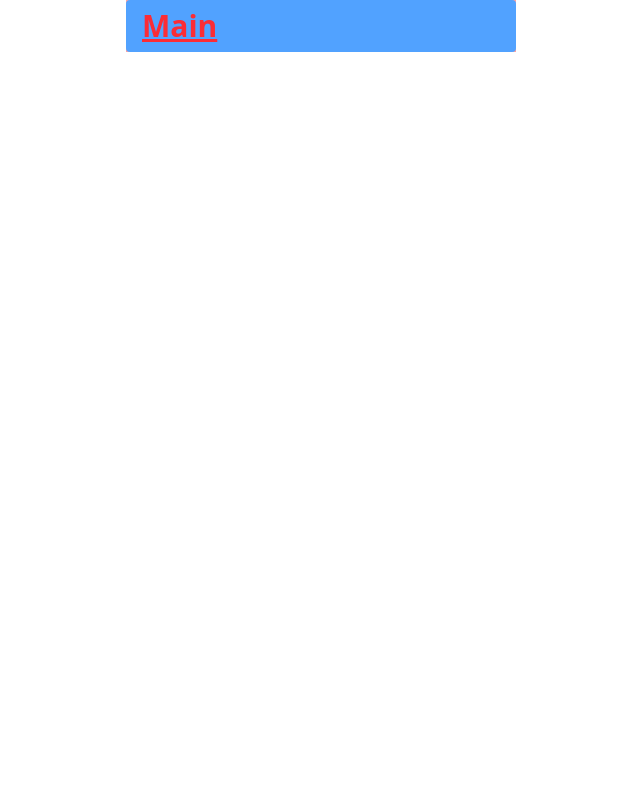
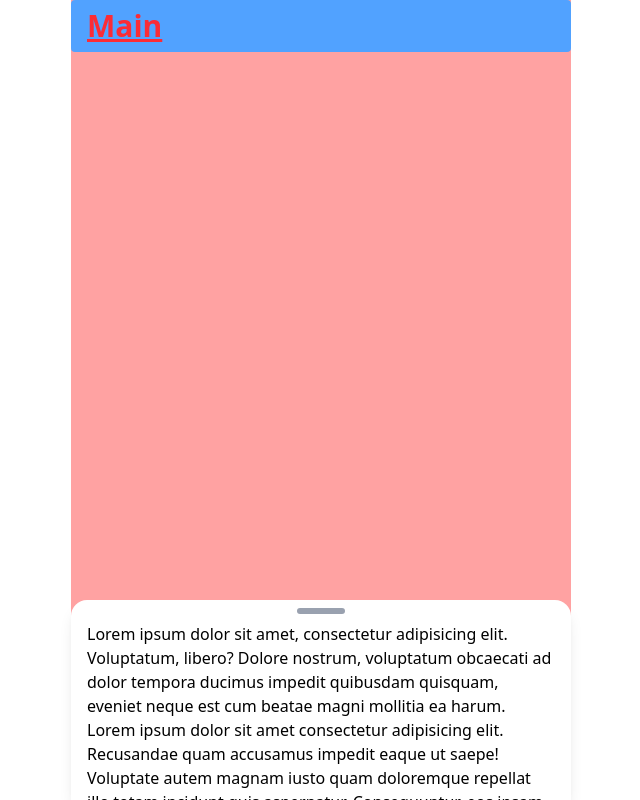
Before and after one commit to 9ITHON/4-ClearPlate-FE, a React (Vite) app: page / in a window 1280 px wide. Shown: the whole page, without its empty margins (319-959 px from the left). Built offline with nearby package versions, Linux system fonts and the light colour scheme.

Commit message:
design: 드래그 모달과 기본 세팅

```diff
--- a/index.html
+++ b/index.html
@@ -3,8 +3,11 @@
   <head>
     <meta charset="UTF-8" />
     <link rel="icon" type="image/svg+xml" href="/vite.svg" />
-    <meta name="viewport" content="width=device-width, initial-scale=1.0" />
-    <title>Vite + React</title>
+    <meta
+      name="viewport"
+      content="width=device-width, initial-scale=1.0, maximum-scale=1"
+    />
+    <title>CLP</title>
   </head>
   <body>
     <div id="root"></div>
--- /dev/null
+++ b/src/components/DragModal.jsx
@@ -0,0 +1,92 @@
+import React, { useState, useRef } from "react";
+
+const DragModal = ({ children }) => {
+  const [height, setHeight] = useState(200); // 초기 높이 (px)
+  const [isDragging, setIsDragging] = useState(false);
+
+  const startY = useRef(null);
+  const startHeight = useRef(null);
+  const startTime = useRef(null);
+
+  const minHeight = 200;
+  const maxHeight = 600;
+
+  // 마우스 부분 (가속도 구현 x)
+  const onMouseDown = (e) => {
+    startY.current = e.clientY;
+    startHeight.current = height;
+    setIsDragging(true);
+    window.addEventListener("mousemove", onMouseMove);
+    window.addEventListener("mouseup", onMouseUp);
+  };
+
+  const onMouseMove = (e) => {
+    const diff = startY.current - e.clientY;
+    const newHeight = Math.min(
+      Math.max(startHeight.current + diff, minHeight),
+      maxHeight
+    );
+    setHeight(newHeight);
+  };
+  const onMouseUp = () => {
+    setIsDragging(false);
+    window.removeEventListener("mousemove", onMouseMove);
+    window.removeEventListener("mouseup", onMouseUp);
+  };
+
+  // 터치 부분(가속도 구현)
+  const onTouchStart = (e) => {
+    startY.current = e.touches[0].clientY;
+    startHeight.current = height;
+    startTime.current = Date.now();
+    setIsDragging(true);
+    window.addEventListener("touchmove", onTouchMove);
+    window.addEventListener("touchend", onTouchEnd);
+  };
+
+  const onTouchMove = (e) => {
+    const diff = startY.current - e.touches[0].clientY;
+    const newHeight = Math.min(
+      Math.max(startHeight.current + diff, minHeight),
+      maxHeight
+    );
+    setHeight(newHeight);
+  };
+
+  const onTouchEnd = (e) => {
+    const endY = e.changedTouches[0].clientY;
+    const diffY = startY.current - endY;
+    const timeElapsed = Date.now() - startTime.current;
+    //가속도
+    const velocity = diffY / timeElapsed; // px/ms
+
+    if (velocity > 0.5) {
+      setHeight(maxHeight);
+    } else if (velocity < -0.5) {
+      setHeight(minHeight);
+    }
+    setIsDragging(false);
+
+    window.removeEventListener("touchmove", onTouchMove);
+    window.removeEventListener("touchend", onTouchEnd);
+  };
+
+  return (
+    <div
+      className={`  w-full" bg-white rounded-t-2xl shadow-lg flex flex-col ${
+        !isDragging ? "transition-[height] duration-500 ease-in-out" : ""
+      }`}
+      style={{ height: `${height}px` }}
+    >
+      {/* 드래그 핸들 */}
+      <div onMouseDown={onMouseDown} onTouchStart={onTouchStart}>
+        <div className="w-12 h-1.5 bg-gray-400 rounded-full mx-auto my-2 cursor-ns-resize"></div>
+      </div>
+
+      {/* 콘텐츠 */}
+      <div className="overflow-auto flex-1 px-4">{children}</div>
+    </div>
+  );
+};
+
+export default DragModal;
--- a/src/pages/Main.jsx
+++ b/src/pages/Main.jsx
@@ -1,8 +1,23 @@
+import DragModal from "../components/DragModal";
 const Main = () => {
   return (
-    <div className="bg-red-300">
+    <div className=" bg-red-300 h-screen w-full ">
       <div className="button" style={{ width: "100%" }}>
         <h1 className="text-red-500 text-3xl font-bold underline">Main</h1>
+      </div>
+      <div className="absolute bottom-0 w-full">
+        <DragModal>
+          <span>
+            Lorem ipsum dolor sit amet, consectetur adipisicing elit.
+            Voluptatum, libero? Dolore nostrum, voluptatum obcaecati ad dolor
+            tempora ducimus impedit quibusdam quisquam, eveniet neque est cum
+            beatae magni mollitia ea harum. Lorem ipsum dolor sit amet
+            consectetur adipisicing elit. Recusandae quam accusamus impedit
+            eaque ut saepe! Voluptate autem magnam iusto quam doloremque
+            repellat illo totam incidunt quis aspernatur. Consequuntur, eos
+            ipsam.
+          </span>
+        </DragModal>
       </div>
     </div>
   );
--- a/src/styles/custom.css
+++ b/src/styles/custom.css
@@ -8,3 +8,11 @@
 .button:hover {
   @apply bg-blue-600;
 }
+
+.mainColor {
+  @apply bg-amber-300;
+}
+
+.subColor {
+  @apply bg-amber-200;
+}
--- a/src/styles/main.css
+++ b/src/styles/main.css
@@ -6,16 +6,24 @@
 /* 글로벌 변수 지정 style={{--font-display}}로 불러오기 가능*/
 @theme {
   --font-display: "Satoshi", "sans-serif";
-  --container-width-sm: 390px; /* iPhone 13 Pro CSS 해상도 기준 */
+  --container-width-sm: 500px; /* iPhone 13 Pro CSS 해상도 기준 */
   --container-height: 844px;
 }
 
 /* 전역 컨테이너 기본 스타일 */
 :root {
-  width: var(--container-width-sm);
-  max-width: 100%;
-  margin-left: auto;
-  margin-right: auto;
-  margin-top: auto;
-  margin-bottom: auto;
+  max-width: var(--container-width-sm);
+  margin: auto auto; /* 가운데 정렬 */
+  min-width: 300px;
+  width: 100%; /* 화면이 더 작으면 100%로 */
+  height: 100vh;
 }
+
+html,
+body {
+  min-height: 100vh; /* 브라우저 뷰포트 높이 기준 */
+}
+
+body {
+  position: relative;
+}
```
